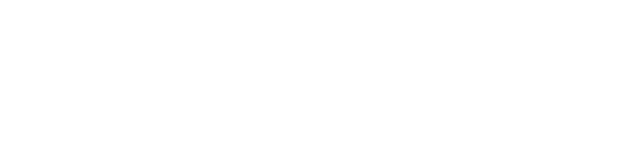
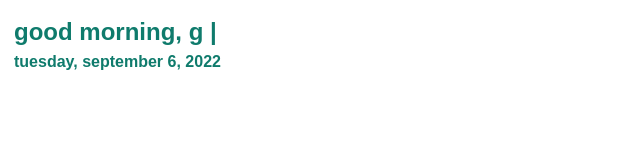
Before and after one commit to gt-lia/notion-today-g, a plain HTML site: page index.html in a window 1280 px wide. Shown: the whole page, without its empty margins (0-640 px from the left). Drawn offline with Linux system fonts and the light colour scheme.

Commit message:
Update index.html

```diff
--- a/index.html
+++ b/index.html
@@ -66,7 +66,7 @@
 
     document.getElementById('lbl').innerHTML = `
         <div class="container">
-          <div class="greeting" ${greet} id="date" ${date}</div>
+          <div class="greeting"> ${greet} <div id="date"> ${date}</div>
         <div/>
     `;
 </script>
```
